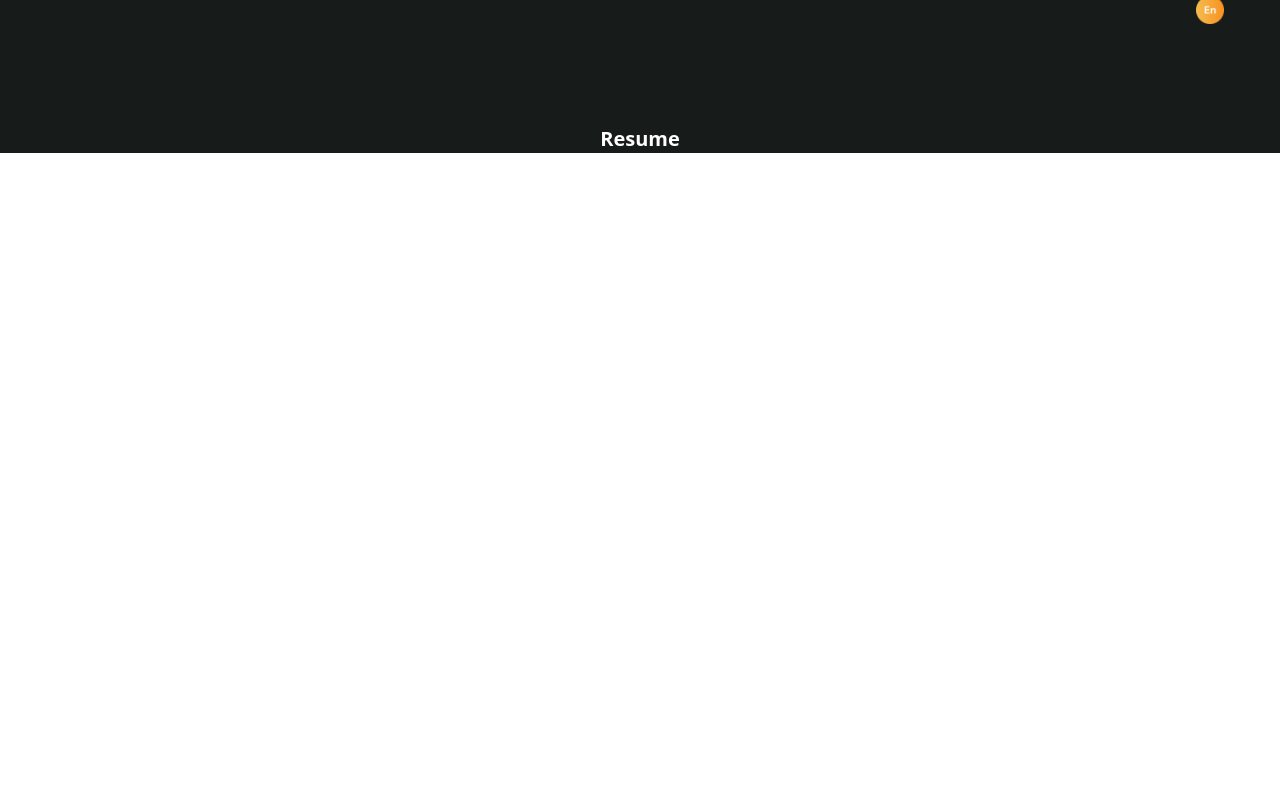
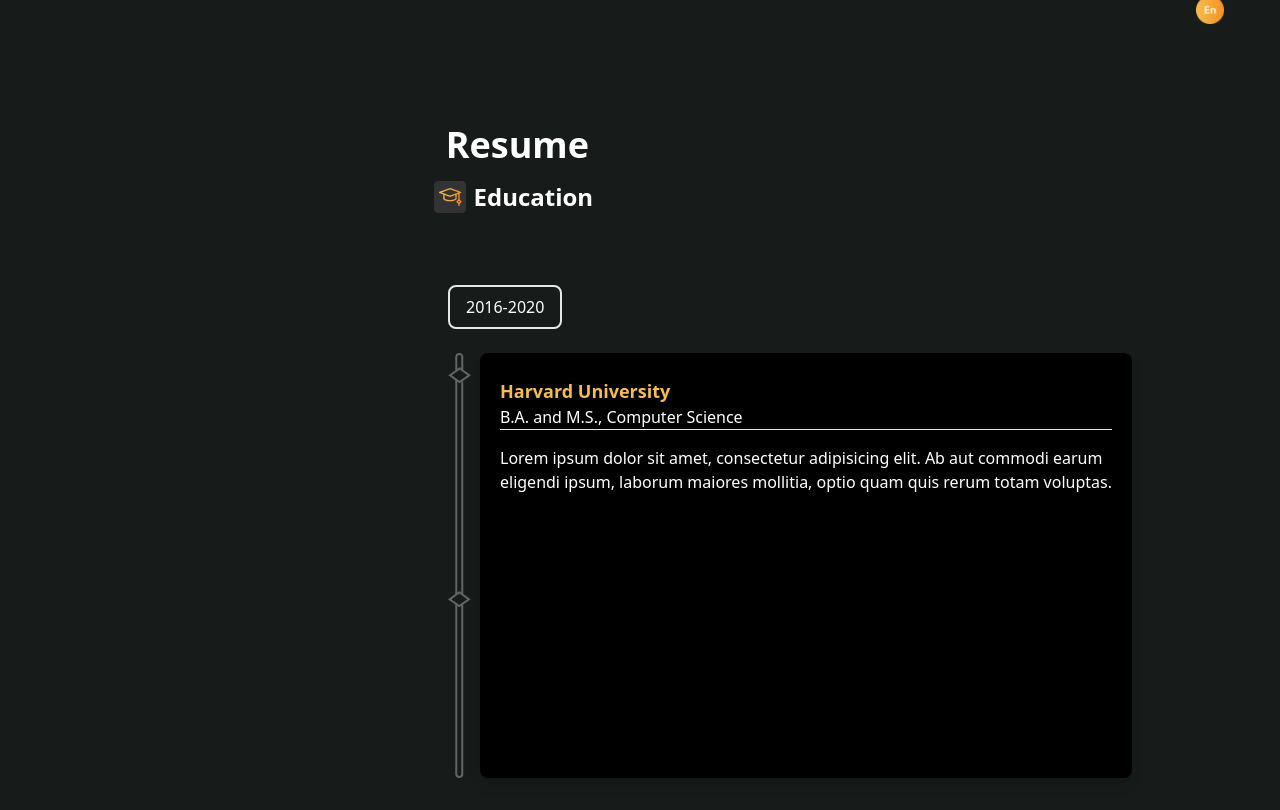
Before and after one commit to orun-sunny/assignment, a website: page index.html in a window 1280 px wide. Shown: the part 662-1472 px from the top of the page. Before the commit the page ends 815 px from the top, so only its background shows below. Drawn offline with Linux system fonts and the light colour scheme; files whose address does not match are found by name.

Commit message:
working on resumen

```diff
--- a/index.html
+++ b/index.html
@@ -12,6 +12,7 @@
       rel="stylesheet"
     />
   </head>
+
   <body>
     <main>
       <nav
@@ -193,11 +194,72 @@
         </div>
       </section>
 
-      <section
-        class="max-w-[1320px] mx-auto bg-backgroud flex justify-center lg:py-0"
-      >
+      <section class="max-w-[1320px] mx-auto bg-backgroud lg:py-0 px-16">
+        <div class="flex lg:flex-row md:flex-col px-52">
+          <div class="w-[646px] lg:w-2/3 px-48 lg:px-48">
+            <div
+              class="text-center text-white font-bold text-4xl leading-none pl-16 lg:pl-0"
+            >
+              Resume
+            </div>
+
+            <div
+              class="flex lg:flex-row md:flex-col justify-center items-center"
+            >
+              <div>
+                <img src="./src/assets/grad.png" alt="" />
+              </div>
+
+              <div class="py-4 px-2">
+                <h3 class="text-white font-bold text-2xl">Education</h3>
+              </div>
+            </div>
+          </div>
+        </div>
+
+        <!-- <div class=" flex"> -->
+        <!-- <div> <img src="./src/assets/grad.png" alt=""></div>
+
         <div>
-          <h1 class="text-xl text-white leading-10 font-bold">Resume</h1>
+          <h3 class="text-white">Education</h3>
+        </div> -->
+
+        <div class="py-8 flex flex-col lg:flex-row">
+          <div class="w-full lg:w-1/3"></div>
+          <div class="w-[646px] lg:w-2/3">
+            <div class="py-6">
+              <button
+                class="rounded-lg px-4 py-2 border-2 border-gray-900 text-white"
+              >
+                2016-2020
+              </button>
+            </div>
+            <div class="flex">
+              <div class="w-8">
+                <img src="./src/assets/bar.png" alt="" />
+              </div>
+              <div class="rounded-lg shadow-lg bg-black">
+                <div class="px-5 py-6 divide-y divide-dotted divide-gray-500">
+                  <div>
+                    <h3 class="text-lg font-bold text-[#F5BD4D]">
+                      Harvard University
+                    </h3>
+                    <p class="text-sm text-white">
+                      B.A. and M.S., Computer Science
+                    </p>
+                  </div>
+                  <div class="py-4">
+                    <p class="text-white">
+                      Lorem ipsum dolor sit amet, consectetur adipisicing elit.
+                      Ab aut commodi earum <br />
+                      eligendi ipsum, laborum maiores mollitia, optio quam quis
+                      rerum totam voluptas.
+                    </p>
+                  </div>
+                </div>
+              </div>
+            </div>
+          </div>
         </div>
       </section>
     </main>
--- a/tailwind.config.js
+++ b/tailwind.config.js
@@ -7,7 +7,9 @@
         'hero-pattern': "url('./src/assets/Mask group.png')",
       },
       colors: {
-        backgroud: '#171B1A'
+        backgroud: '#171B1A',
+        'yellow': '#F89222',
+        customGray: '#8F8F8F',
       }
     },
   },
```
Also changed, not shown: src/assets/grad.png (added).
